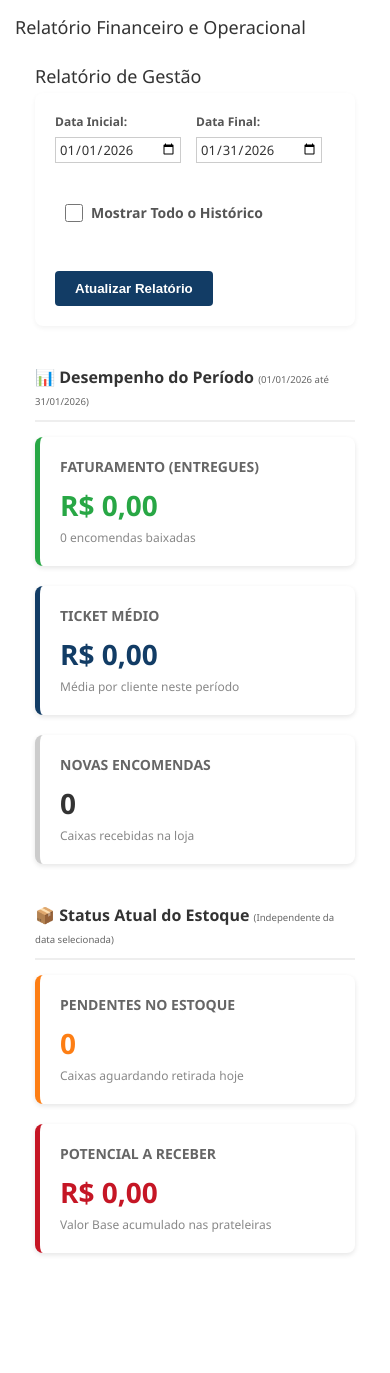
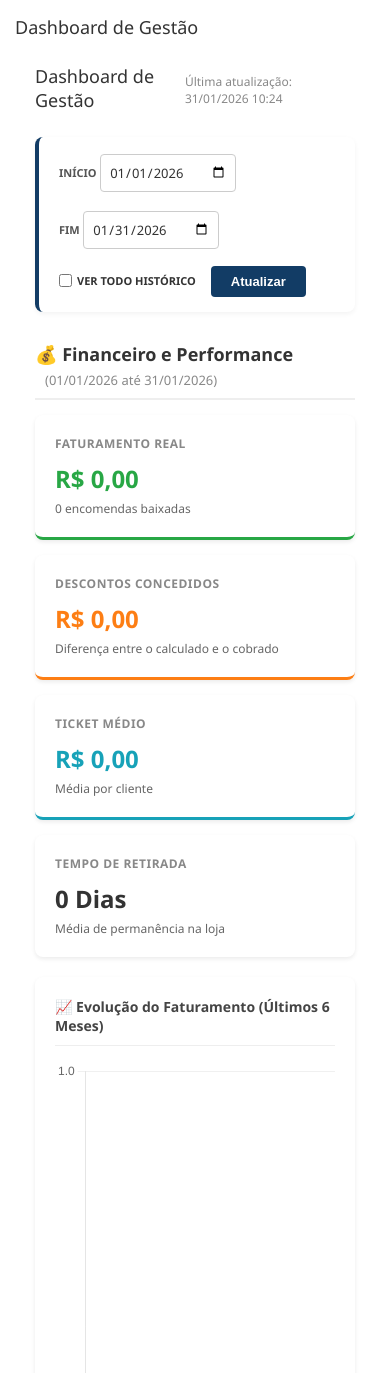
Before and after one commit to LuanHOS/sistema-drogafoz, a Django app: page /admin/relatorio/ in a window 390 px wide. Shown: the part 67-1440 px from the top of the page. Before the commit the page ends 1322 px from the top, so only its background shows below. Run offline with Django 5.2, Linux system fonts and the light colour scheme; the visitor is signed in with stand-in values (Sample User, id 1); data that the repository does not hold is empty.

Commit message:
Implementa dashboard financeiro completo com grafico e auditoria

```diff
--- a/entregas/views.py
+++ b/entregas/views.py
@@ -1,102 +1,142 @@
-from django.shortcuts import render, redirect
+from django.shortcuts import render
 from django.contrib.admin.views.decorators import staff_member_required
-from django.db.models import Sum, Count, Avg, Min, Max, Q
+from django.db.models import Sum, Count, Avg, F, Q
 from django.utils import timezone
 from datetime import datetime, timedelta
 from django.utils.timezone import make_aware
 from .models import Encomenda, Cliente
+import json
 
-# --- RELATÓRIO ADMINISTRATIVO ---
 @staff_member_required
 def relatorio_entregas(request):
-    # 1. Captura inputs
+    # --- 1. CONFIGURAÇÃO DE DATAS ---
     data_inicial_str = request.GET.get('data_inicial')
     data_final_str = request.GET.get('data_final')
     ignorar_periodo = request.GET.get('ignorar_periodo') == 'on'
 
-    # 2. Definição de Datas Padrão (Se não vier nada)
     hoje = timezone.now()
     if not data_final_str:
         data_final_str = hoje.strftime('%Y-%m-%d')
     if not data_inicial_str:
         data_inicial_str = (hoje - timedelta(days=30)).strftime('%Y-%m-%d')
 
-    # 3. Tratamento Robusto de Datas (Para corrigir o erro do "Mesmo Dia")
-    # Converte string para objeto datetime consciente do fuso horário
     try:
         dt_inicial = make_aware(datetime.strptime(data_inicial_str, '%Y-%m-%d'))
-        # Define a data final para o último segundo do dia (23:59:59)
         dt_final = make_aware(datetime.strptime(data_final_str, '%Y-%m-%d').replace(hour=23, minute=59, second=59))
     except ValueError:
-        # Fallback caso a data venha quebrada
         dt_inicial = hoje - timedelta(days=30)
         dt_final = hoje
 
-    # --- CONSULTAS ---
-
     qs_todas = Encomenda.objects.all()
 
-    # BLOCO 1: DADOS GERAIS (Snapshot da Loja Hoje)
-    # Não dependem do filtro de data. É o "Agora".
-    # Usamos 'valor_base' para pendentes pois 'valor_cobrado' pode ser nulo agora.
-    estoque_atual_qtd = qs_todas.filter(status='PENDENTE').count()
-    estoque_atual_valor = qs_todas.filter(status='PENDENTE').aggregate(Sum('valor_base'))['valor_base__sum'] or 0
-
-    # BLOCO 2: DADOS DO PERÍODO (Fluxo)
+    # --- 2. DADOS DO PERÍODO (Fluxo e Financeiro) ---
     if ignorar_periodo:
-        # Se checkbox marcado, pega tudo desde o início
         encomendas_entregues = qs_todas.filter(status='ENTREGUE')
         encomendas_chegadas = qs_todas
         periodo_label = "Todo o Histórico"
     else:
-        # Filtra pelo range ajustado (00:00 até 23:59)
-        encomendas_entregues = qs_todas.filter(
-            status='ENTREGUE',
-            data_entrega__range=(dt_inicial, dt_final)
-        )
-        encomendas_chegadas = qs_todas.filter(
-            data_chegada__range=(dt_inicial, dt_final)
-        )
+        encomendas_entregues = qs_todas.filter(status='ENTREGUE', data_entrega__range=(dt_inicial, dt_final))
+        encomendas_chegadas = qs_todas.filter(data_chegada__range=(dt_inicial, dt_final))
         periodo_label = f"{dt_inicial.strftime('%d/%m/%Y')} até {dt_final.strftime('%d/%m/%Y')}"
 
-    # Cálculos do Período
-    faturamento_periodo = encomendas_entregues.aggregate(Sum('valor_cobrado'))['valor_cobrado__sum'] or 0
-    qtd_entregues_periodo = encomendas_entregues.count()
-    qtd_chegadas_periodo = encomendas_chegadas.count()
+    # Cálculos Financeiros
+    faturamento_real = encomendas_entregues.aggregate(Sum('valor_cobrado'))['valor_cobrado__sum'] or 0
+    faturamento_ideal = encomendas_entregues.aggregate(Sum('valor_calculado'))['valor_calculado__sum'] or 0
 
-    if qtd_entregues_periodo > 0:
-        ticket_medio = faturamento_periodo / qtd_entregues_periodo
-    else:
-        ticket_medio = 0
+    # Se faturamento ideal for menor que o real (ex: dados antigos), assume o real para não dar negativo
+    if faturamento_ideal < faturamento_real:
+        faturamento_ideal = faturamento_real
+
+    descontos_dados = faturamento_ideal - faturamento_real
+
+    qtd_entregues = encomendas_entregues.count()
+    ticket_medio = (faturamento_real / qtd_entregues) if qtd_entregues > 0 else 0
+
+    # Tempo Médio de Retirada (Dias)
+    media_timedelta = encomendas_entregues.aggregate(media=Avg(F('data_entrega') - F('data_chegada')))['media']
+    tempo_medio_dias = media_timedelta.days if media_timedelta else 0
+
+    # Top 5 Clientes (Vips do Período)
+    top_clientes = encomendas_entregues.values('cliente__nome') \
+        .annotate(total_gasto=Sum('valor_cobrado'), qtd=Count('id')) \
+        .order_by('-total_gasto')[:5]
+
+    # Auditoria (Entregas zeradas ou gratuitas)
+    entregas_zeradas = encomendas_entregues.filter(Q(valor_cobrado__isnull=True) | Q(valor_cobrado=0)).count()
+
+    # --- 3. DADOS GERAIS DO ESTOQUE (Snapshot Atual - Independente da Data) ---
+    pendentes = qs_todas.filter(status='PENDENTE')
+    estoque_qtd = pendentes.count()
+    estoque_valor_base = pendentes.aggregate(Sum('valor_base'))['valor_base__sum'] or 0
+
+    # Alertas
+    limite_critico = hoje - timedelta(days=120)
+    limite_atencao = hoje - timedelta(days=30)
+
+    alertas_criticos = pendentes.filter(data_chegada__lte=limite_critico).count()
+    alertas_atencao = pendentes.filter(data_chegada__lte=limite_atencao, data_chegada__gt=limite_critico).count()
+
+    # Clientes sem cadastro completo (Audit)
+    clientes_incompletos = Cliente.objects.filter(Q(telefone__isnull=True) | Q(telefone='')).count()
+
+    # --- 4. DADOS PARA O GRÁFICO (Últimos 6 meses) ---
+    # Geramos isso manualmente para ser compatível com qualquer banco (SQLite/Postgres)
+    grafico_labels = []
+    grafico_dados = []
+
+    for i in range(5, -1, -1):
+        mes_ref = hoje - timedelta(days=i*30)
+        inicio_mes = make_aware(datetime(mes_ref.year, mes_ref.month, 1))
+        # Gambiarra segura para fim do mês
+        prox_mes = inicio_mes + timedelta(days=32)
+        fim_mes = make_aware(datetime(prox_mes.year, prox_mes.month, 1)) - timedelta(seconds=1)
+
+        soma_mes = qs_todas.filter(
+            status='ENTREGUE',
+            data_entrega__range=(inicio_mes, fim_mes)
+        ).aggregate(Sum('valor_cobrado'))['valor_cobrado__sum'] or 0
+
+        grafico_labels.append(inicio_mes.strftime('%b/%Y'))
+        grafico_dados.append(float(soma_mes))
 
     context = {
-        # Filtros para manter no formulário
+        'site_header': 'DROGAFOZ ENCOMENDAS',
+        'title': 'Dashboard de Gestão',
         'data_inicial': data_inicial_str,
         'data_final': data_final_str,
         'ignorar_periodo': ignorar_periodo,
         'periodo_label': periodo_label,
 
-        # Bloco Geral (Estático)
-        'estoque_atual_qtd': estoque_atual_qtd,
-        'estoque_atual_valor': estoque_atual_valor,
+        # Financeiro
+        'faturamento_real': faturamento_real,
+        'descontos_dados': descontos_dados,
+        'ticket_medio': ticket_medio,
+        'qtd_entregues': qtd_entregues,
+        'qtd_chegadas': encomendas_chegadas.count(),
 
-        # Bloco Período (Dinâmico)
-        'faturamento_periodo': faturamento_periodo,
-        'qtd_entregues_periodo': qtd_entregues_periodo,
-        'qtd_chegadas_periodo': qtd_chegadas_periodo,
-        'ticket_medio': ticket_medio,
+        # Estoque
+        'estoque_qtd': estoque_qtd,
+        'estoque_valor_base': estoque_valor_base,
+        'alertas_criticos': alertas_criticos,
+        'alertas_atencao': alertas_atencao,
 
-        'site_header': 'DROGAFOZ ENCOMENDAS',
-        'title': 'Relatório Financeiro e Operacional',
+        # Intel & Audit
+        'tempo_medio_dias': tempo_medio_dias,
+        'top_clientes': top_clientes,
+        'entregas_zeradas': entregas_zeradas,
+        'clientes_incompletos': clientes_incompletos,
+
+        # Gráfico (Json dumps para o JS ler)
+        'grafico_labels': json.dumps(grafico_labels),
+        'grafico_dados': json.dumps(grafico_dados),
     }
 
     return render(request, 'admin/relatorio_ganhos.html', context)
 
-# --- CONSULTA PÚBLICA (MANTIDA IGUAL) ---
+# --- OUTRAS VIEWS MANTIDAS IGUAIS ---
 def consulta_publica(request):
     query = request.GET.get('q')
     resultados = []
-
     if query:
         termo_limpo = query.replace('.', '').replace('-', '').strip()
         resultados = Cliente.objects.filter(
@@ -107,7 +147,6 @@ def consulta_publica(request):
             primeira_chegada=Min('encomenda__data_chegada'),
             ultima_chegada=Max('encomenda__data_chegada')
         ).filter(qtd_encomendas__gt=0)
-
     return render(request, 'publica/consulta.html', {'resultados': resultados, 'query': query})
 
 def home(request):
--- a/templates/admin/relatorio_ganhos.html
+++ b/templates/admin/relatorio_ganhos.html
@@ -3,130 +3,218 @@
 
 {% block extrastyle %}
     {{ block.super }}
+    <script src="https://cdn.jsdelivr.net/npm/chart.js"></script>
     <style>
-        .dashboard-container { padding: 20px; max-width: 1200px; margin: 0 auto; }
+        .dashboard-container { padding: 20px; max-width: 1200px; margin: 0 auto; font-family: 'Segoe UI', sans-serif; }
 
-        /* Cards */
-        .stats-grid { display: grid; grid-template-columns: repeat(auto-fit, minmax(250px, 1fr)); gap: 20px; margin-bottom: 30px; }
-        .stat-card { background: #fff; padding: 20px; border-radius: 8px; box-shadow: 0 2px 5px rgba(0,0,0,0.1); border-left: 5px solid #ccc; }
-        .stat-card h3 { margin: 0 0 10px 0; font-size: 14px; text-transform: uppercase; color: #666; }
-        .stat-card .value { font-size: 28px; font-weight: bold; color: #333; }
-        .stat-card .sub { font-size: 12px; color: #888; margin-top: 5px; }
+        /* FILTRO */
+        .filter-bar { background: #fff; padding: 15px 20px; border-radius: 8px; margin-bottom: 25px; box-shadow: 0 2px 5px rgba(0,0,0,0.05); border-left: 4px solid #123C65; }
+        .filter-form { display: flex; gap: 15px; align-items: flex-end; flex-wrap: wrap; }
+        .form-group label { font-size: 11px; font-weight: bold; color: #555; text-transform: uppercase; }
+        .form-control { padding: 8px; border: 1px solid #ddd; border-radius: 4px; }
+        .btn-filtrar { background: #123C65; color: white; border: none; padding: 8px 20px; border-radius: 4px; cursor: pointer; font-weight: bold; font-size: 13px; }
 
-        /* Cores Específicas */
-        .card-green { border-left-color: #28a745; }
-        .card-green .value { color: #28a745; }
+        /* SEÇÕES */
+        .section-header { margin-top: 30px; margin-bottom: 15px; display: flex; align-items: center; justify-content: space-between; border-bottom: 2px solid #eee; padding-bottom: 8px; }
+        .section-header h2 { margin: 0; font-size: 18px; color: #333; font-weight: 600; }
+        .section-header small { color: #888; font-weight: normal; font-size: 13px; margin-left: 10px; }
 
-        .card-blue { border-left-color: #123C65; }
-        .card-blue .value { color: #123C65; }
+        /* GRID CARDS */
+        .stats-grid { display: grid; grid-template-columns: repeat(auto-fit, minmax(220px, 1fr)); gap: 15px; }
+        .stat-card { background: #fff; padding: 20px; border-radius: 8px; box-shadow: 0 2px 4px rgba(0,0,0,0.08); position: relative; overflow: hidden; }
+        .stat-card h3 { margin: 0 0 10px 0; font-size: 12px; text-transform: uppercase; color: #888; letter-spacing: 0.5px; }
+        .stat-card .value { font-size: 24px; font-weight: 700; color: #333; margin-bottom: 5px; }
+        .stat-card .sub { font-size: 12px; color: #666; }
+        .stat-card .icon { position: absolute; right: 15px; top: 20px; font-size: 24px; opacity: 0.1; }
 
-        .card-orange { border-left-color: #fd7e14; }
-        .card-orange .value { color: #fd7e14; }
+        /* CORES */
+        .border-green { border-bottom: 3px solid #28a745; }
+        .text-green { color: #28a745 !important; }
 
-        .card-red { border-left-color: #C51625; }
-        .card-red .value { color: #C51625; }
+        .border-red { border-bottom: 3px solid #dc3545; }
+        .text-red { color: #dc3545 !important; }
 
-        /* Filtro */
-        .filter-bar { background: #fff; padding: 20px; border-radius: 8px; margin-bottom: 30px; box-shadow: 0 2px 5px rgba(0,0,0,0.05); }
-        .filter-form { display: flex; gap: 15px; align-items: flex-end; flex-wrap: wrap; }
-        .form-group { display: flex; flex-direction: column; gap: 5px; }
-        .form-group label { font-size: 12px; font-weight: bold; color: #555; }
-        .btn-filtrar { background: #123C65; color: white; border: none; padding: 10px 20px; border-radius: 4px; cursor: pointer; font-weight: bold; }
-        .btn-filtrar:hover { background: #0d2b4a; }
+        .border-blue { border-bottom: 3px solid #17a2b8; }
+        .text-blue { color: #17a2b8 !important; }
 
-        .section-title { margin-top: 40px; margin-bottom: 15px; border-bottom: 2px solid #eee; padding-bottom: 10px; color: #333; }
+        .border-orange { border-bottom: 3px solid #fd7e14; }
+        .text-orange { color: #fd7e14 !important; }
 
-        .checkbox-container { display: flex; align-items: center; gap: 8px; padding-bottom: 10px; }
-        .checkbox-container input { width: 18px; height: 18px; cursor: pointer; }
-        .checkbox-container label { cursor: pointer; font-size: 14px; }
+        /* TABELAS E GRÁFICOS */
+        .content-row { display: grid; grid-template-columns: 2fr 1fr; gap: 20px; margin-top: 20px; }
+        .panel { background: #fff; padding: 20px; border-radius: 8px; box-shadow: 0 2px 4px rgba(0,0,0,0.08); }
+        .panel h4 { margin-top: 0; color: #444; font-size: 14px; border-bottom: 1px solid #eee; padding-bottom: 10px; margin-bottom: 15px; }
+
+        .mini-table { width: 100%; border-collapse: collapse; font-size: 13px; }
+        .mini-table th { text-align: left; color: #888; padding: 8px 0; border-bottom: 1px solid #eee; }
+        .mini-table td { padding: 10px 0; border-bottom: 1px solid #f9f9f9; color: #333; }
+        .mini-table tr:last-child td { border-bottom: none; }
+
+        .badge-alert { background: #ffeeba; color: #856404; padding: 2px 6px; border-radius: 4px; font-size: 11px; font-weight: bold; }
+        .badge-crit { background: #f8d7da; color: #721c24; padding: 2px 6px; border-radius: 4px; font-size: 11px; font-weight: bold; }
+
+        @media (max-width: 768px) {
+            .content-row { grid-template-columns: 1fr; }
+        }
     </style>
 {% endblock %}
 
 {% block content %}
 <div class="dashboard-container">
 
-    <h1>Relatório de Gestão</h1>
+    <div style="display: flex; justify-content: space-between; align-items: center; margin-bottom: 20px;">
+        <h1 style="margin: 0;">Dashboard de Gestão</h1>
+        <span style="font-size: 12px; color: #888;">Última atualização: {% now "d/m/Y H:i" %}</span>
+    </div>
 
     <div class="filter-bar">
         <form method="get" class="filter-form">
             <div class="form-group">
-                <label>Data Inicial:</label>
-                <input type="date" name="data_inicial" value="{{ data_inicial }}" class="form-control" {% if ignorar_periodo %}disabled{% endif %} id="dt_ini">
+                <label>Início</label>
+                <input type="date" name="data_inicial" value="{{ data_inicial }}" class="form-control" id="dt_ini" {% if ignorar_periodo %}disabled{% endif %}>
             </div>
             <div class="form-group">
-                <label>Data Final:</label>
-                <input type="date" name="data_final" value="{{ data_final }}" class="form-control" {% if ignorar_periodo %}disabled{% endif %} id="dt_fim">
+                <label>Fim</label>
+                <input type="date" name="data_final" value="{{ data_final }}" class="form-control" id="dt_fim" {% if ignorar_periodo %}disabled{% endif %}>
             </div>
-
-            <div class="form-group" style="margin-left: 10px;">
-                <label>&nbsp;</label> <div class="checkbox-container">
-                    <input type="checkbox" name="ignorar_periodo" id="chk_ignorar" {% if ignorar_periodo %}checked{% endif %} onchange="toggleDates()">
-                    <label for="chk_ignorar">Mostrar Todo o Histórico</label>
-                </div>
+            <div class="form-group" style="display: flex; align-items: center; gap: 5px; margin-bottom: 8px;">
+                <input type="checkbox" name="ignorar_periodo" id="chk_ignorar" {% if ignorar_periodo %}checked{% endif %} onchange="toggleDates()">
+                <label for="chk_ignorar" style="cursor: pointer; margin: 0; color: #333;">Ver Todo Histórico</label>
             </div>
-
             <div class="form-group">
-                <label>&nbsp;</label>
-                <button type="submit" class="btn-filtrar">Atualizar Relatório</button>
+                <button type="submit" class="btn-filtrar">Atualizar</button>
             </div>
         </form>
     </div>
 
-    <h2 class="section-title">📊 Desempenho do Período <small style="font-size: 0.6em; color: #666; font-weight: normal;">({{ periodo_label }})</small></h2>
+    <div class="section-header">
+        <h2>💰 Financeiro e Performance <small>({{ periodo_label }})</small></h2>
+    </div>
     <div class="stats-grid">
-        <div class="stat-card card-green">
-            <h3>Faturamento (Entregues)</h3>
-            <div class="value">R$ {{ faturamento_periodo|floatformat:2 }}</div>
-            <div class="sub">{{ qtd_entregues_periodo }} encomendas baixadas</div>
+        <div class="stat-card border-green">
+            <h3>Faturamento Real</h3>
+            <div class="value text-green">R$ {{ faturamento_real|floatformat:2 }}</div>
+            <div class="sub">{{ qtd_entregues }} encomendas baixadas</div>
         </div>
-
-        <div class="stat-card card-blue">
+        <div class="stat-card border-orange">
+            <h3>Descontos Concedidos</h3>
+            <div class="value text-orange">R$ {{ descontos_dados|floatformat:2 }}</div>
+            <div class="sub">Diferença entre o calculado e o cobrado</div>
+        </div>
+        <div class="stat-card border-blue">
             <h3>Ticket Médio</h3>
-            <div class="value">R$ {{ ticket_medio|floatformat:2 }}</div>
-            <div class="sub">Média por cliente neste período</div>
+            <div class="value text-blue">R$ {{ ticket_medio|floatformat:2 }}</div>
+            <div class="sub">Média por cliente</div>
         </div>
-
         <div class="stat-card">
-            <h3>Novas Encomendas</h3>
-            <div class="value">{{ qtd_chegadas_periodo }}</div>
-            <div class="sub">Caixas recebidas na loja</div>
+            <h3>Tempo de Retirada</h3>
+            <div class="value">{{ tempo_medio_dias }} Dias</div>
+            <div class="sub">Média de permanência na loja</div>
         </div>
     </div>
 
-    <h2 class="section-title">📦 Status Atual do Estoque <small style="font-size: 0.6em; color: #666; font-weight: normal;">(Independente da data selecionada)</small></h2>
-    <div class="stats-grid">
-        <div class="stat-card card-orange">
-            <h3>Pendentes no Estoque</h3>
-            <div class="value">{{ estoque_atual_qtd }}</div>
-            <div class="sub">Caixas aguardando retirada hoje</div>
+    <div class="content-row">
+        <div class="panel">
+            <h4>📈 Evolução do Faturamento (Últimos 6 Meses)</h4>
+            <canvas id="revenueChart" style="height: 250px; width: 100%;"></canvas>
         </div>
 
-        <div class="stat-card card-red">
-            <h3>Potencial a Receber</h3>
-            <div class="value">R$ {{ estoque_atual_valor|floatformat:2 }}</div>
-            <div class="sub">Valor Base acumulado nas prateleiras</div>
+        <div class="panel">
+            <h4>🏆 Top 5 Clientes (Período)</h4>
+            <table class="mini-table">
+                <thead>
+                    <tr>
+                        <th>Cliente</th>
+                        <th style="text-align: right;">Gasto</th>
+                    </tr>
+                </thead>
+                <tbody>
+                    {% for c in top_clientes %}
+                    <tr>
+                        <td>{{ c.cliente__nome }} <br> <small style="color:#999">{{ c.qtd }} retiradas</small></td>
+                        <td style="text-align: right; font-weight: bold;">R$ {{ c.total_gasto|floatformat:2 }}</td>
+                    </tr>
+                    {% empty %}
+                    <tr><td colspan="2" style="text-align: center;">Sem dados no período</td></tr>
+                    {% endfor %}
+                </tbody>
+            </table>
+        </div>
+    </div>
+
+    <div class="section-header" style="margin-top: 40px;">
+        <h2>📦 Raio-X do Estoque e Auditoria <small>(Status Atual)</small></h2>
+    </div>
+    <div class="stats-grid">
+        <div class="stat-card border-blue">
+            <h3>Ocupação Atual</h3>
+            <div class="value">{{ estoque_qtd }}</div>
+            <div class="sub">Caixas nas prateleiras hoje</div>
+        </div>
+        <div class="stat-card border-green">
+            <h3>Potencial (Base)</h3>
+            <div class="value">R$ {{ estoque_valor_base|floatformat:2 }}</div>
+            <div class="sub">Valor mínimo acumulado</div>
+        </div>
+        <div class="stat-card border-red">
+            <h3>Alertas de Prazo</h3>
+            <div class="value text-red">{{ alertas_criticos }}</div>
+            <div class="sub">
+                <span class="badge-crit">Críticos (+120d)</span>
+                <span class="badge-alert">{{ alertas_atencao }} Atenção (+30d)</span>
+            </div>
+        </div>
+        <div class="stat-card">
+            <h3>Auditoria de Dados</h3>
+            <div class="value">{{ entregas_zeradas }}</div>
+            <div class="sub">
+                Entregas R$ 0,00 (Período) <br>
+                <span style="color: #d63384;">{{ clientes_incompletos }} Clientes s/ contato</span>
+            </div>
         </div>
     </div>
 
 </div>
 
 <script>
+    // Controle do Checkbox de Data
     function toggleDates() {
         var chk = document.getElementById('chk_ignorar');
-        var dtIni = document.getElementById('dt_ini');
-        var dtFim = document.getElementById('dt_fim');
+        document.getElementById('dt_ini').disabled = chk.checked;
+        document.getElementById('dt_fim').disabled = chk.checked;
+    }
 
-        if (chk.checked) {
-            dtIni.disabled = true;
-            dtFim.disabled = true;
-        } else {
-            dtIni.disabled = false;
-            dtFim.disabled = false;
-        }
-    }
-    // Roda ao carregar para garantir estado correto
+    // Renderização do Gráfico
     document.addEventListener("DOMContentLoaded", function() {
-        toggleDates();
+        toggleDates(); // Inicia estado correto
+
+        const ctx = document.getElementById('revenueChart').getContext('2d');
+        const labels = JSON.parse('{{ grafico_labels|safe }}');
+        const data = JSON.parse('{{ grafico_dados|safe }}');
+
+        new Chart(ctx, {
+            type: 'bar',
+            data: {
+                labels: labels,
+                datasets: [{
+                    label: 'Faturamento (R$)',
+                    data: data,
+                    backgroundColor: 'rgba(18, 60, 101, 0.7)',
+                    borderColor: 'rgba(18, 60, 101, 1)',
+                    borderWidth: 1,
+                    borderRadius: 4
+                }]
+            },
+            options: {
+                responsive: true,
+                maintainAspectRatio: false,
+                scales: {
+                    y: { beginAtZero: true, grid: { color: '#f0f0f0' } },
+                    x: { grid: { display: false } }
+                },
+                plugins: { legend: { display: false } }
+            }
+        });
     });
 </script>
 {% endblock %}
```
